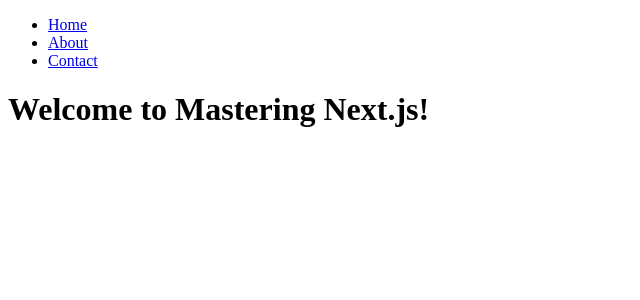
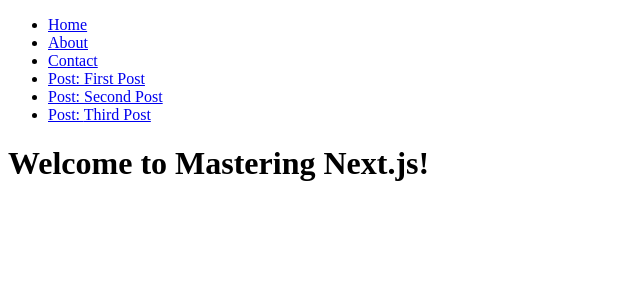
Before and after one commit to IamManchanda/nextjs-navigation-linking, a Next.js app: page / in a window 1280 px wide. Shown: the top 300 px of the page, without its empty margins (0-640 px from the left). Built offline with nearby package versions, Linux system fonts and the light colour scheme.

Commit message:
Dynamic Routing

```diff
--- a/src/components/navigation-header.js
+++ b/src/components/navigation-header.js
@@ -2,7 +2,22 @@
 
 import React from "react";
 
-export default function NavigationHeader() {
+function NavigationHeader() {
+  const allPosts = [
+    {
+      id: "206ea322?c396@4bb3^bf17%8a9013bae293",
+      name: "First Post",
+    },
+    {
+      id: "385baf31?66af@4c60^aeb5%d79bc7d083c7",
+      name: "Second Post",
+    },
+    {
+      id: "d460001f?d335@4c8d^b40b%9151de8e9b44",
+      name: "Third Post",
+    },
+  ];
+
   return (
     <header>
       <ul>
@@ -21,7 +36,16 @@
             <a>Contact</a>
           </Link>
         </li>
+        {allPosts.map(({ id, name }) => (
+          <li key={id}>
+            <Link href={`/post/${encodeURIComponent(id)}`}>
+              <a>Post: {name}</a>
+            </Link>
+          </li>
+        ))}
       </ul>
     </header>
   );
 }
+
+export default NavigationHeader;
--- a/src/pages/about.js
+++ b/src/pages/about.js
@@ -1,7 +1,5 @@
 import { Fragment } from "react";
 import NavigationHeader from "../components/navigation-header";
-
-import React from "react";
 
 function PageAbout() {
   return (
--- a/src/pages/contact.js
+++ b/src/pages/contact.js
@@ -1,7 +1,5 @@
 import { Fragment } from "react";
 import NavigationHeader from "../components/navigation-header";
-
-import React from "react";
 
 function PageContact() {
   return (
--- a/src/pages/index.js
+++ b/src/pages/index.js
@@ -1,7 +1,5 @@
 import { Fragment } from "react";
 import NavigationHeader from "../components/navigation-header";
-
-import React from "react";
 
 function PageIndex() {
   return (
```
Also changed, not shown: src/pages/post/[id]/index.js (added, +18 -0 lines).
